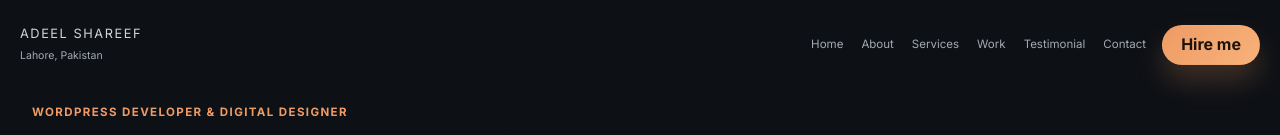
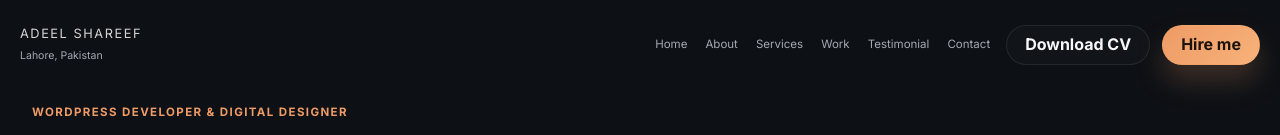
Before and after one commit to Adi3344/Adeel-Shareef, a plain HTML site: page index.html in a window 1280 px wide. Shown: the top 135 px of the page. Drawn offline with nearby package versions, Linux system fonts and the light colour scheme.

Commit message:
Add CV download button

```diff
--- a/index.html
+++ b/index.html
@@ -40,7 +40,10 @@
             <a href="#contact">Contact</a>
           </nav>
 
-          <a href="#contact" class="button button-primary">Hire me</a>
+          <div class="header-actions">
+            <a href="assets/Adeel-Shareef-CV.pdf" class="button button-ghost" download>Download CV</a>
+            <a href="#contact" class="button button-primary">Hire me</a>
+          </div>
         </div>
       </header>
 
--- a/styles.css
+++ b/styles.css
@@ -125,6 +125,13 @@ button, input, textarea { font: inherit; }
 
 .site-nav a:hover,
 .site-nav a:focus-visible { color: var(--text); }
+
+.header-actions {
+  display: flex;
+  align-items: center;
+  justify-content: flex-end;
+  gap: 12px;
+}
 
 .button {
   display: inline-flex;
```
Also changed, not shown: 1 other file.
